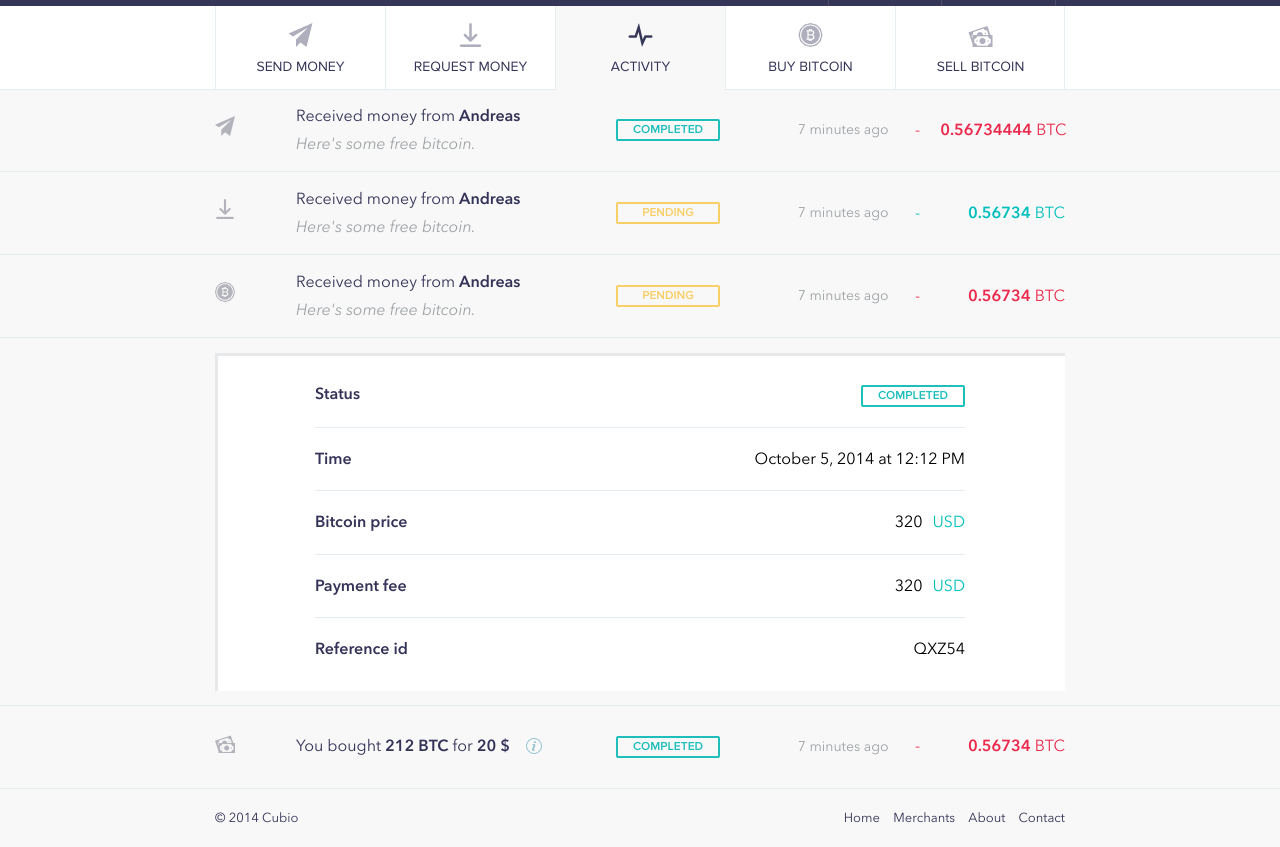
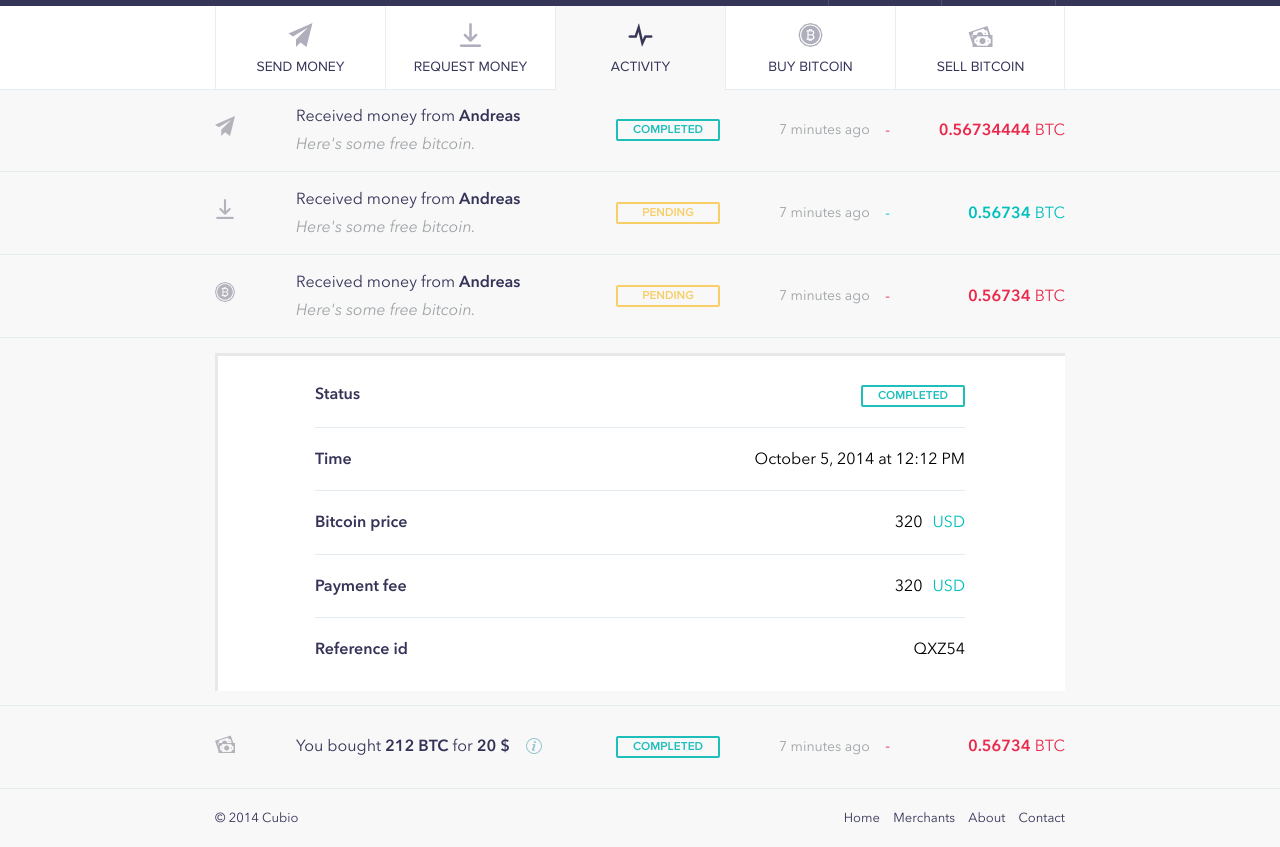
Before and after one commit to vmatreshke/cubio, a plain HTML site: page index.html in a window 1280 px wide. Shown: the part 64-911 px from the top of the page. Drawn offline with Linux system fonts and the light colour scheme.

Commit message:
width fix

```diff
--- a/sass/_activities.sass
+++ b/sass/_activities.sass
@@ -63,7 +63,7 @@
 				font-size: 16px
 				+areg
 				color: #00BFBC
-				width: 160px
+				width: 190px
 				white-space: nowrap
 				.a__sign
 					float: left
```
Also changed, not shown: css/screen.css.
